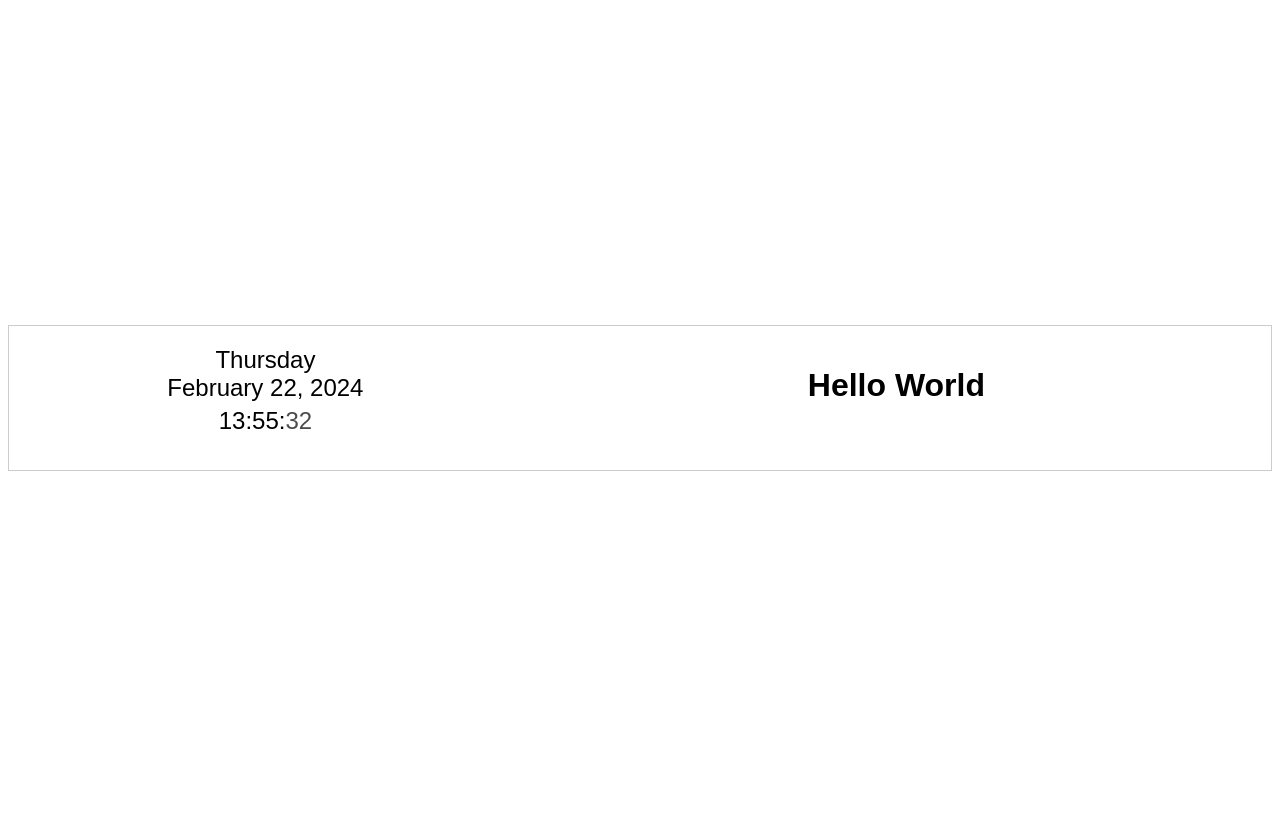
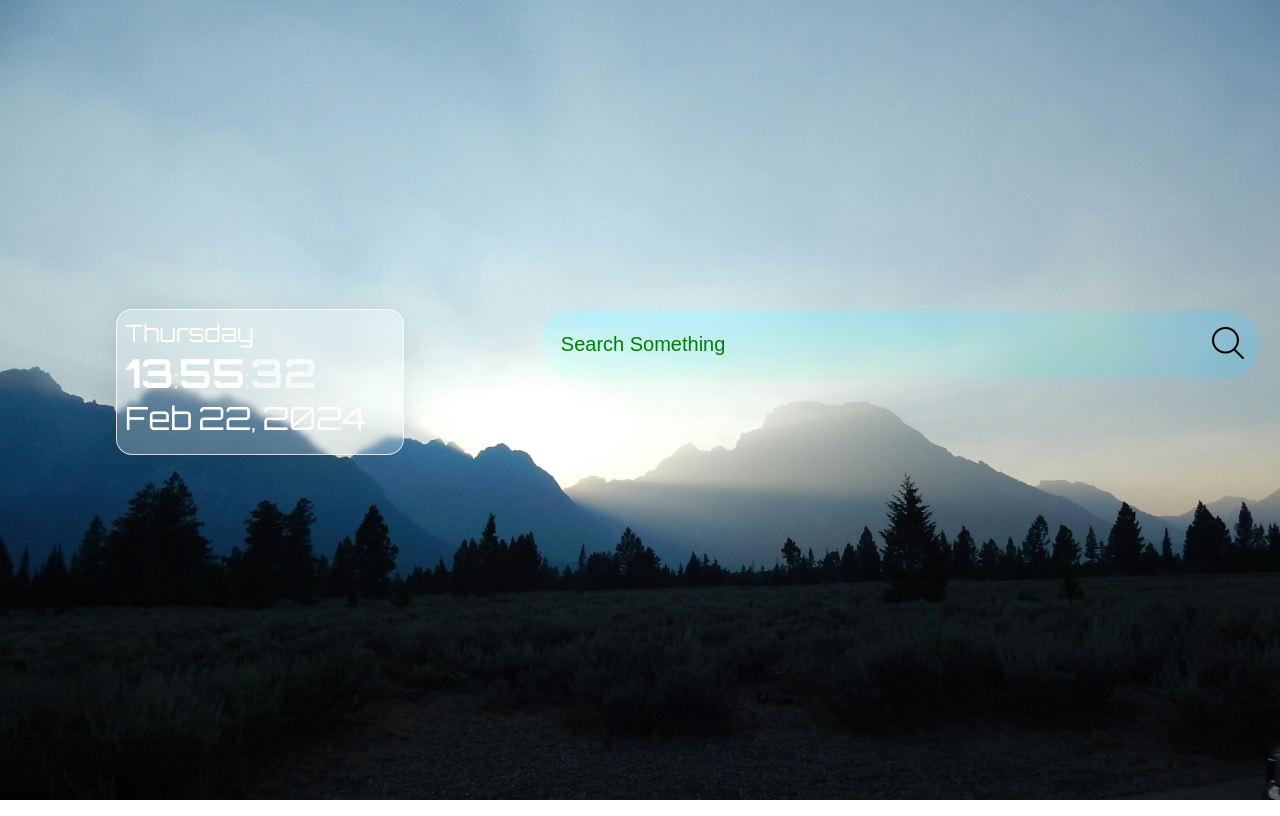
Before and after one commit to ahmdsabbir/launchpad, a browser extension: page uniquetab.html in a window 1280 px wide. Drawn offline with Linux system fonts and the light colour scheme.

Commit message:
wip: style changed

```diff
--- a/assets/scripts/base.js
+++ /dev/null
@@ -1,33 +0,0 @@
-const dateDiv = document.querySelector('#date');
-const clockDiv = document.querySelector('#time');
-
-function updateDateTime() {
-    const now = new Date();
-
-    const weekday = now.toLocaleString('en-US', {weekday: 'long'});
-    const day = now.toLocaleString('en-US', {day: 'numeric'});
-    const month = now.toLocaleString('en-US', {month: 'long'});
-    const year = now.toLocaleString('en-US', {year: 'numeric'});
-
-    const hour = now.toLocaleTimeString('en-US', { hour: '2-digit', hour12: false })
-    const minute = now.toLocaleString('en-US', {minute: 'numeric'})
-    const second = now.toLocaleString('en-US', {second: 'numeric'})
-
-    dateDiv.innerHTML = genDateDiv(weekday, day, month, year);
-    clockDiv.innerHTML = genClockDiv(hour, minute, second);
-}
-
-function genDateDiv(weekday, day, month, year) {
-    return `
-    <span id="weekday">${weekday}</span>
-    <br>
-    <span id="month">${month}</span> <span id="day">${day}</span>, <span id="year">${year}</span>
-    `
-}
-
-function genClockDiv(hour, minute, second) {
-    return `<span id="hour">${hour}</span>:<span id="minute">${minute}</span>:<span id="second">${second}</span>`
-}
-
-updateDateTime();
-setInterval(updateDateTime, 1000);
--- /dev/null
+++ b/assets/scripts/bookmark.js
@@ -0,0 +1,6 @@
+chrome.bookmarks.getTree((bookmarks) => {
+    console.log('#####', bookmarks)
+    bookmarks.forEach((bookmark) => {
+        console.log(bookmark.title, bookmark.url);
+    });
+});
--- /dev/null
+++ b/assets/scripts/clock.js
@@ -0,0 +1,31 @@
+const dateDiv = document.querySelector('#date');
+
+function updateDateTime() {
+    const now = new Date();
+
+    const weekday = now.toLocaleString('en-US', {weekday: 'long'});
+    const day = now.toLocaleString('en-US', {day: 'numeric'});
+    const month = now.toLocaleString('en-US', {month: 'short'});
+    const year = now.toLocaleString('en-US', {year: 'numeric'});
+
+    const hour = now.toLocaleTimeString('en-US', { hour: 'numeric', hour12: false })
+    const minute = now.toLocaleString('en-US', {minute: 'numeric'})
+    const second = now.toLocaleString('en-US', {second: 'numeric'})
+
+    dateDiv.innerHTML = genDateDiv(weekday, day, month, year, hour, minute, second);
+}
+
+function genDateDiv(weekday, day, month, year, hour, minute, second) {
+    return `
+    <span id="weekday">${weekday}</span>
+    <br>
+    <span id="hour">${hour}</span>:<span id="minute">${minute}</span>:<span id="second">${second}</span>
+    <br>
+    <span id="month">${month}</span> <span id="day">${day}</span>,
+    <span id="year">${year}</span>
+    `
+}
+
+
+updateDateTime();
+setInterval(updateDateTime, 1000);
--- a/assets/styles/base.css
+++ b/assets/styles/base.css
@@ -1,59 +1,62 @@
+:root {
+    --base-font-family:
+    -apple-system,
+        BlinkMacSystemFont,
+        "Segoe UI",
+        "Roboto",
+        "Helvetica Neue", Arial, sans-serif,
+        "Apple Color Emoji", "Segoe UI Emoji", "Segoe UI Symbol";
+    --base-font-size: clamp(12px, calc(.8rem + .25vw), 20px);
+    --bg-color-primary: gray;
+    --bg-color-secondary: red;
+    --primary-color: black;
+    --secondary-color: green;
+
+}
+
+* {
+    box-sizing: border-box;
+    margin: 0;
+    padding: 0;
+}
+
+html {
+    font-family: var(--base-font-family);
+    font-size: var(--base-font-size);
+    color: var(--primary-color);
+}
+
 body {
-    font-family: sans-serif;
+    background: url('/assets/imgs/bg.jpg');
+    background-repeat: no-repeat;
+    background-size: cover;
     display: flex;
     justify-content: center;
     align-items: center;
     min-height: 100vh;
 }
 
+
 .main-container {
     display: flex;
     width: 100%;
-    border: 1px solid #ccc;
+    height: 100%;
     margin-bottom: 20px;
 }
 
-.left-side,
-.right-side {
+.left-column,
+.right-column {
     padding: 20px;
 }
 
-.left-side {
+.left-column {
     flex: 2;
+    display: flex;
+    justify-content: center;
+    align-items: center;
 }
 
-.right-side {
+.right-column {
     flex: 3;
     text-align: center;
 }
-
-#clock-container {
-    display: flex;
-    flex-direction: column;
-    margin-bottom: 10px;
-}
-
-#date,
-#time {
-    text-align: center;
-    font-size: 1.5em;
-    margin-bottom: 5px;
-}
-
-#second {
-    animation: blink 1s infinite;
-}
-
-@keyframes blink {
-    0% {
-        opacity: 1;
-    }
-
-    50% {
-        opacity: 0;
-    }
-
-    100% {
-        opacity: 1;
-    }
-}
--- /dev/null
+++ b/assets/styles/clock.css
@@ -0,0 +1,52 @@
+
+#clock-container {
+    display: flex;
+    flex-direction: column;
+    margin-bottom: 1rem;
+    width: 60%;
+    font-family: "Orbitron";
+    padding: .5rem;
+    color: white;
+    /* Glass Morphism*/
+    background: rgba(255, 255, 255, 0.25);
+    border-radius: 16px;
+    box-shadow: 0 4px 30px rgba(0, 0, 0, 0.1);
+    backdrop-filter: blur(3.1px);
+    -webkit-backdrop-filter: blur(3.1px);
+    border: 1px solid rgba(255, 255, 255, 0.75);
+}
+
+#date
+{
+    font-weight: 1.5rem;
+    text-align: left;
+    font-size: 1.5em;
+    margin-bottom: .5rem;
+}
+
+
+#hour, #minute, #second {
+    font-weight: 600;
+    font-size: 2.5rem;
+}
+#month, #day, #year {
+    font-size: 2rem;
+}
+
+#second {
+    animation: blink 1s infinite;
+}
+
+@keyframes blink {
+    0% {
+        opacity: 1;
+    }
+
+    50% {
+        opacity: 0;
+    }
+
+    100% {
+        opacity: 1;
+    }
+}
--- /dev/null
+++ b/assets/styles/search.css
@@ -0,0 +1,44 @@
+/* Form container */
+.search-form {
+    width: 100%;
+    background: transparent;
+    display: grid;
+    grid-template-columns: 18fr 1fr;
+    align-items: center;
+    border-radius: 6rem;
+    backdrop-filter: blur(.4rem) saturate(280%);
+    padding: .5rem;
+  }
+
+  /* Input field */
+  .search-form input[type="text"] {
+    background-color: transparent;
+    flex: 1;
+    border: 0;
+    outline: none;
+    padding: 1rem .8rem;
+    font-size: 1.25rem;
+    color: var(--primary-color)
+  }
+
+  .search-form ::placeholder {
+    color: var(--secondary-color);
+  }
+
+  /* Search button */
+  .search-form button img {
+    width: 2rem;
+  }
+  .search-form button {
+    border: 0;
+    border-radius: 50%;
+    width: 3rem;
+    height: 3rem;
+    background-color: transparent;
+    cursor: pointer;
+    justify-content: flex-end;
+  }
+
+  .search-form button:hover {
+    background-color: transparent;
+  }
--- a/uniquetab.html
+++ b/uniquetab.html
@@ -4,20 +4,32 @@
   <meta charset="UTF-8">
   <meta name="viewport" content="width=device-width, initial-scale=1.0">
   <title>UniqueTab</title>
+  <link href="https://fonts.googleapis.com/css2?family=Orbitron:wght@300;400;500;700;900&display=swap" rel="stylesheet">
+
   <link rel="stylesheet" href="assets/styles/base.css">
+  <link rel="stylesheet" href="assets/styles/clock.css">
+  <link rel="stylesheet" href="assets/styles/search.css">
 </head>
 <body>
   <div class="main-container">
-    <div class="left-side">
+
+    <div class="left-column">
       <div id="clock-container">
         <div id="date"></div>
-        <div id="time"></div>
       </div>
     </div>
-    <div class="right-side">
-      <h1>Hello World</h1>
+
+    <div class="right-column">
+      <div>
+        <form action="https://www.google.com/search" method="GET" class="search-form">
+          <input type="text" name="q" placeholder="Search Something">
+          <button type="submit"><img src="assets/imgs/search.png" alt=""></button>
+        </form>
+      </div>
     </div>
+
   </div>
-  <script src="assets/scripts/base.js"></script>
+  <script src="assets/scripts/clock.js"></script>
+  <script src="assets/scripts/bookmark.js"></script>
 </body>
 </html>
```
Also changed, not shown: assets/imgs/bg.jpg (added), assets/imgs/icon.png, assets/imgs/search.png (added), manifest.json.
